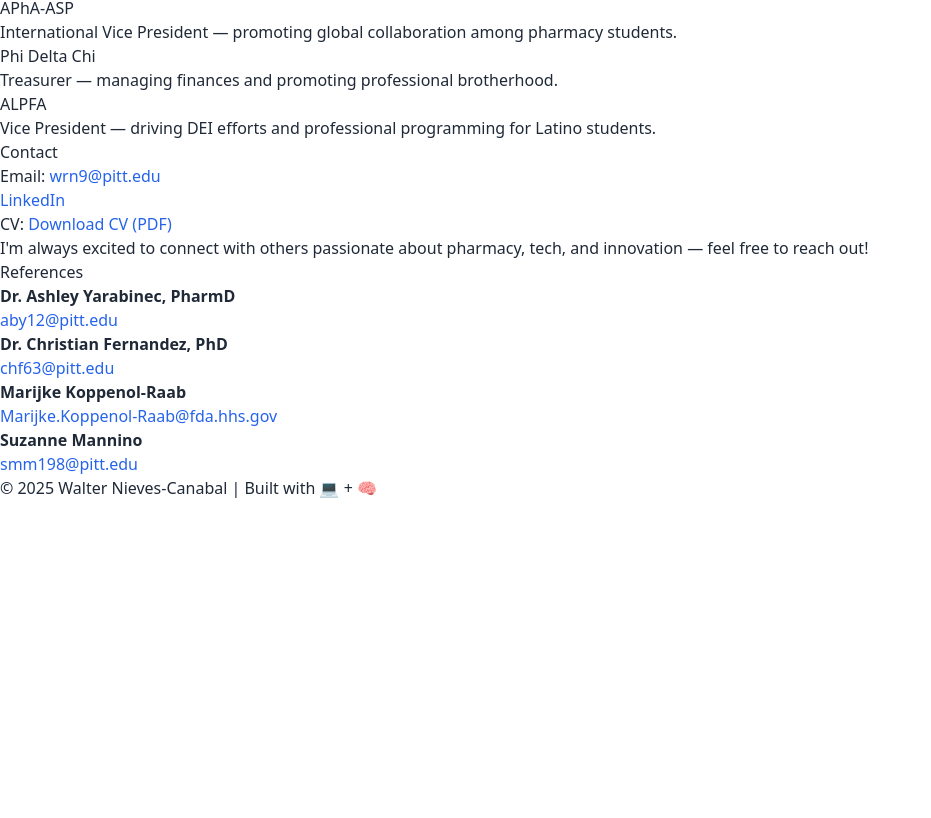
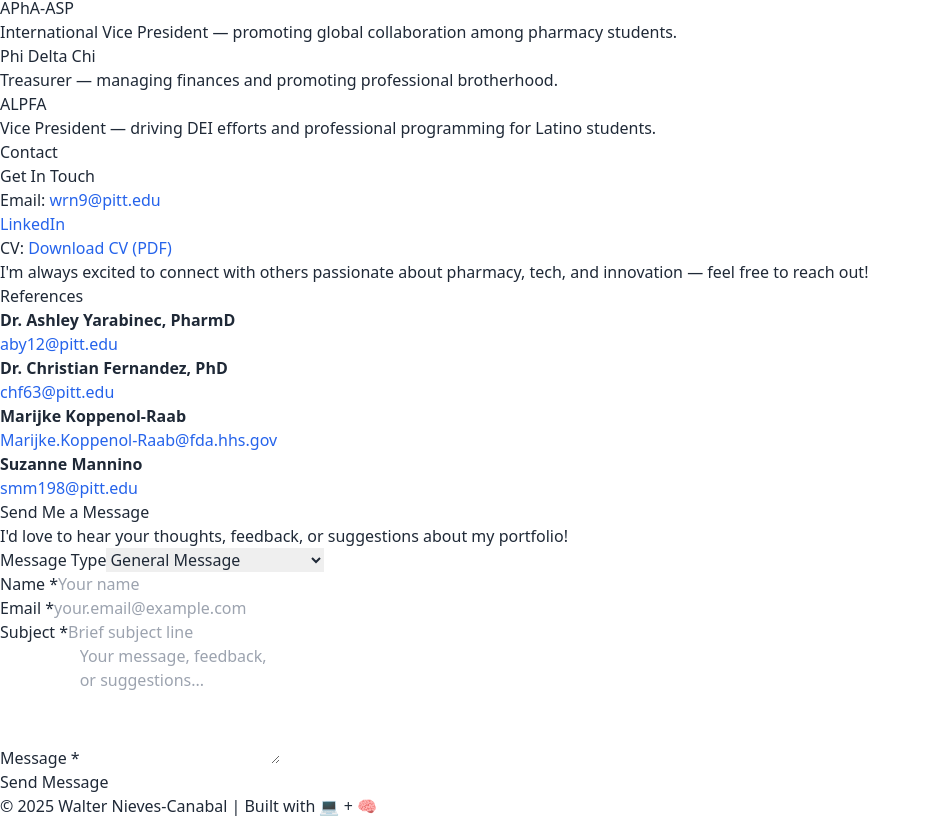
Before and after one commit to raulwnc/walter-portfolio, a Next.js app: page / in a window 1280 px wide. Shown: the part 1898-2716 px from the top of the page, without its empty margins (0-931 px from the left). Before the commit the page ends 2398 px from the top, so only its background shows below. Built offline with nearby package versions, Linux system fonts and the light colour scheme.

Commit message:
Add contact form with Formspree integration

```diff
--- /dev/null
+++ b/components/ContactForm.js
@@ -0,0 +1,177 @@
+import { useState } from 'react';
+
+const ContactForm = () => {
+  const [formData, setFormData] = useState({
+    name: '',
+    email: '',
+    subject: '',
+    message: '',
+    feedbackType: 'general'
+  });
+  const [isSubmitting, setIsSubmitting] = useState(false);
+  const [submitStatus, setSubmitStatus] = useState(null);
+
+  const handleChange = (e) => {
+    setFormData({
+      ...formData,
+      [e.target.name]: e.target.value
+    });
+  };
+
+  const handleSubmit = async (e) => {
+    e.preventDefault();
+    setIsSubmitting(true);
+    setSubmitStatus(null);
+
+    try {
+      // Using Formspree (free service) - you'll need to replace with your endpoint
+      const response = await fetch('https://formspree.io/f/mpwrwdzp', {
+        method: 'POST',
+        headers: {
+          'Content-Type': 'application/json',
+        },
+        body: JSON.stringify(formData),
+      });
+
+      if (response.ok) {
+        setSubmitStatus('success');
+        setFormData({
+          name: '',
+          email: '',
+          subject: '',
+          message: '',
+          feedbackType: 'general'
+        });
+      } else {
+        setSubmitStatus('error');
+      }
+    } catch (error) {
+      setSubmitStatus('error');
+    }
+
+    setIsSubmitting(false);
+  };
+
+  return (
+    <div className="bg-white border border-gray-200 p-6 rounded-lg shadow-lg">
+      <h3 className="text-xl font-bold mb-4 text-gray-900">Send Me a Message</h3>
+      <p className="text-gray-600 mb-6">
+        I&apos;d love to hear your thoughts, feedback, or suggestions about my portfolio!
+      </p>
+
+      <form onSubmit={handleSubmit} className="space-y-4">
+        {/* Feedback Type */}
+        <div>
+          <label htmlFor="feedbackType" className="block text-sm font-medium text-gray-700 mb-2">
+            Message Type
+          </label>
+          <select
+            id="feedbackType"
+            name="feedbackType"
+            value={formData.feedbackType}
+            onChange={handleChange}
+            className="w-full px-3 py-2 border border-gray-300 rounded-md focus:outline-none focus:ring-2 focus:ring-blue-500 focus:border-transparent"
+          >
+            <option value="general">General Message</option>
+            <option value="feedback">Website Feedback</option>
+            <option value="collaboration">Collaboration Opportunity</option>
+            <option value="question">Question</option>
+            <option value="tip">Improvement Suggestion</option>
+          </select>
+        </div>
+
+        {/* Name */}
+        <div>
+          <label htmlFor="name" className="block text-sm font-medium text-gray-700 mb-2">
+            Name *
+          </label>
+          <input
+            type="text"
+            id="name"
+            name="name"
+            value={formData.name}
+            onChange={handleChange}
+            required
+            className="w-full px-3 py-2 border border-gray-300 rounded-md focus:outline-none focus:ring-2 focus:ring-blue-500 focus:border-transparent"
+            placeholder="Your name"
+          />
+        </div>
+
+        {/* Email */}
+        <div>
+          <label htmlFor="email" className="block text-sm font-medium text-gray-700 mb-2">
+            Email *
+          </label>
+          <input
+            type="email"
+            id="email"
+            name="email"
+            value={formData.email}
+            onChange={handleChange}
+            required
+            className="w-full px-3 py-2 border border-gray-300 rounded-md focus:outline-none focus:ring-2 focus:ring-blue-500 focus:border-transparent"
+            placeholder="your.email@example.com"
+          />
+        </div>
+
+        {/* Subject */}
+        <div>
+          <label htmlFor="subject" className="block text-sm font-medium text-gray-700 mb-2">
+            Subject *
+          </label>
+          <input
+            type="text"
+            id="subject"
+            name="subject"
+            value={formData.subject}
+            onChange={handleChange}
+            required
+            className="w-full px-3 py-2 border border-gray-300 rounded-md focus:outline-none focus:ring-2 focus:ring-blue-500 focus:border-transparent"
+            placeholder="Brief subject line"
+          />
+        </div>
+
+        {/* Message */}
+        <div>
+          <label htmlFor="message" className="block text-sm font-medium text-gray-700 mb-2">
+            Message *
+          </label>
+          <textarea
+            id="message"
+            name="message"
+            value={formData.message}
+            onChange={handleChange}
+            required
+            rows={5}
+            className="w-full px-3 py-2 border border-gray-300 rounded-md focus:outline-none focus:ring-2 focus:ring-blue-500 focus:border-transparent resize-vertical"
+            placeholder="Your message, feedback, or suggestions..."
+          />
+        </div>
+
+        {/* Submit Button */}
+        <button
+          type="submit"
+          disabled={isSubmitting}
+          className="w-full bg-blue-600 text-white py-2 px-4 rounded-md hover:bg-blue-700 focus:outline-none focus:ring-2 focus:ring-blue-500 focus:ring-offset-2 disabled:opacity-50 disabled:cursor-not-allowed transition-colors"
+        >
+          {isSubmitting ? 'Sending...' : 'Send Message'}
+        </button>
+
+        {/* Status Messages */}
+        {submitStatus === 'success' && (
+          <div className="p-3 bg-green-100 border border-green-400 text-green-700 rounded-md">
+            Thank you! Your message has been sent successfully. I&apos;ll get back to you soon!
+          </div>
+        )}
+
+        {submitStatus === 'error' && (
+          <div className="p-3 bg-red-100 border border-red-400 text-red-700 rounded-md">
+            Sorry, there was an error sending your message. Please try again or email me directly.
+          </div>
+        )}
+      </form>
+    </div>
+  );
+};
+
+export default ContactForm;
--- a/pages/index.js
+++ b/pages/index.js
@@ -1,4 +1,5 @@
 import { useState, useEffect } from 'react';
+import ContactForm from '../components/ContactForm';
 
 export default function Home() {
   const [isMenuOpen, setIsMenuOpen] = useState(false);
@@ -174,23 +175,34 @@ export default function Home() {
       </section>
 
       <section id="contact" className="bg-gray-100 py-16 px-4 sm:px-6 md:px-8">
-        <div className="max-w-5xl mx-auto grid grid-cols-1 sm:grid-cols-2 gap-8">
+        <div className="max-w-6xl mx-auto">
+          <h2 className="text-2xl font-semibold mb-8 text-center">Contact</h2>
+
+          <div className="grid grid-cols-1 lg:grid-cols-2 gap-8">
+            {/* Existing Contact Info */}
             <div className="prose prose-blue">
-            <h2 className="text-2xl font-semibold mb-4">Contact</h2>
+              <h3 className="text-xl font-semibold mb-4">Get In Touch</h3>
               <p>Email: <a href="mailto:wrn9@pitt.edu" className="text-blue-600 hover:underline">wrn9@pitt.edu</a></p>
               <p><a href="https://www.linkedin.com/in/walter-nieves-canabal/" className="text-blue-600 hover:underline" target="_blank" rel="noopener noreferrer">LinkedIn</a></p>
               <p>CV: <a href="/CV_Walter_Nieves_Canabal_2025.pdf" className="text-blue-600 hover:underline" download target="_blank" rel="noopener noreferrer">Download CV (PDF)</a></p>
               <p className="mt-6 italic">I&apos;m always excited to connect with others passionate about pharmacy, tech, and innovation — feel free to reach out!</p>
-          </div>
 
-          <div id="references" className="prose prose-blue">
-            <h2 className="text-2xl font-semibold mb-4">References</h2>
-            <ul className="space-y-4">
+              {/* References moved here */}
+              <div className="mt-8">
+                <h3 className="text-xl font-semibold mb-4">References</h3>
+                <ul className="space-y-3">
                   <li><strong>Dr. Ashley Yarabinec, PharmD</strong><br /><a href="mailto:aby12@pitt.edu" className="text-blue-600 hover:underline">aby12@pitt.edu</a></li>
                   <li><strong>Dr. Christian Fernandez, PhD</strong><br /><a href="mailto:chf63@pitt.edu" className="text-blue-600 hover:underline">chf63@pitt.edu</a></li>
                   <li><strong>Marijke Koppenol-Raab</strong><br /><a href="mailto:Marijke.Koppenol-Raab@fda.hhs.gov" className="text-blue-600 hover:underline">Marijke.Koppenol-Raab@fda.hhs.gov</a></li>
                   <li><strong>Suzanne Mannino</strong><br /><a href="mailto:smm198@pitt.edu" className="text-blue-600 hover:underline">smm198@pitt.edu</a></li>
                 </ul>
+              </div>
+            </div>
+
+            {/* Contact Form */}
+            <div>
+              <ContactForm />
+            </div>
           </div>
         </div>
       </section>
```
Lines whose indentation alone changed are shown as unchanged.
